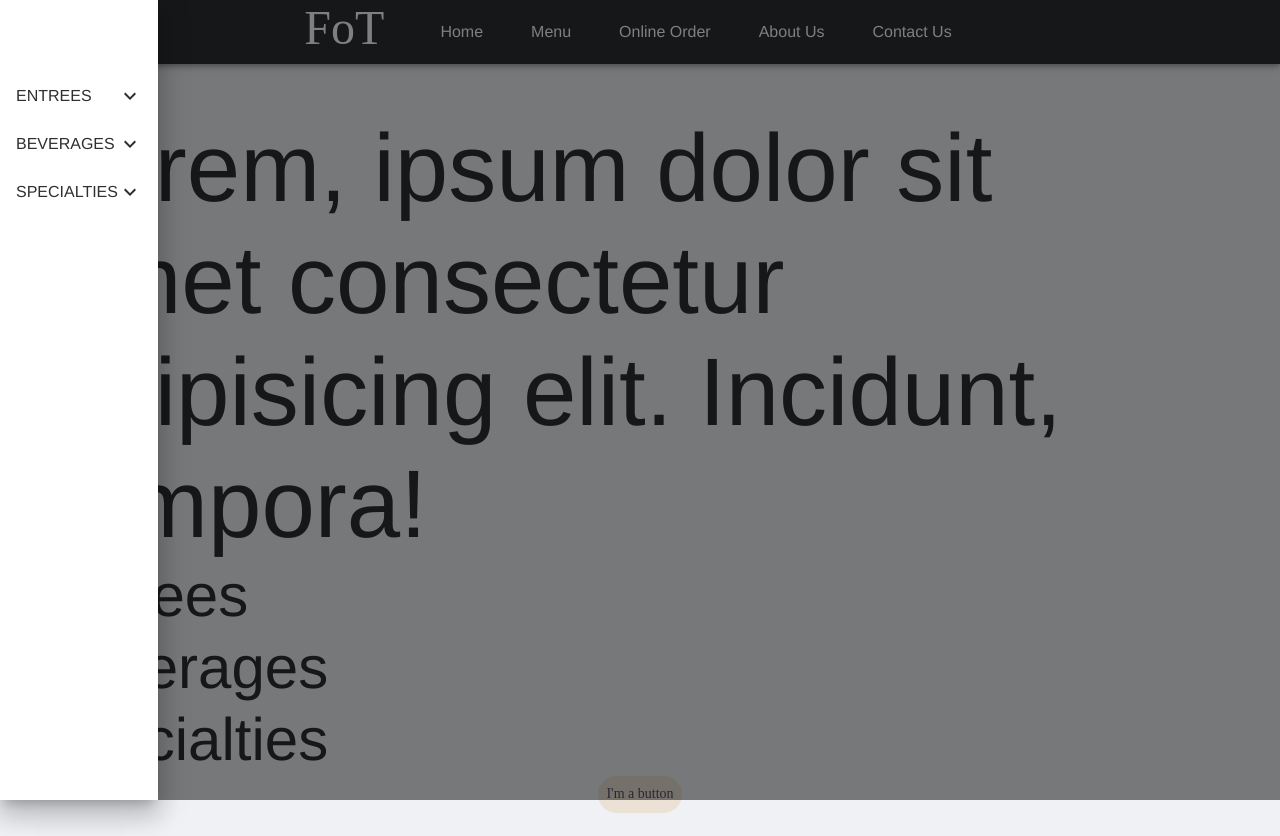
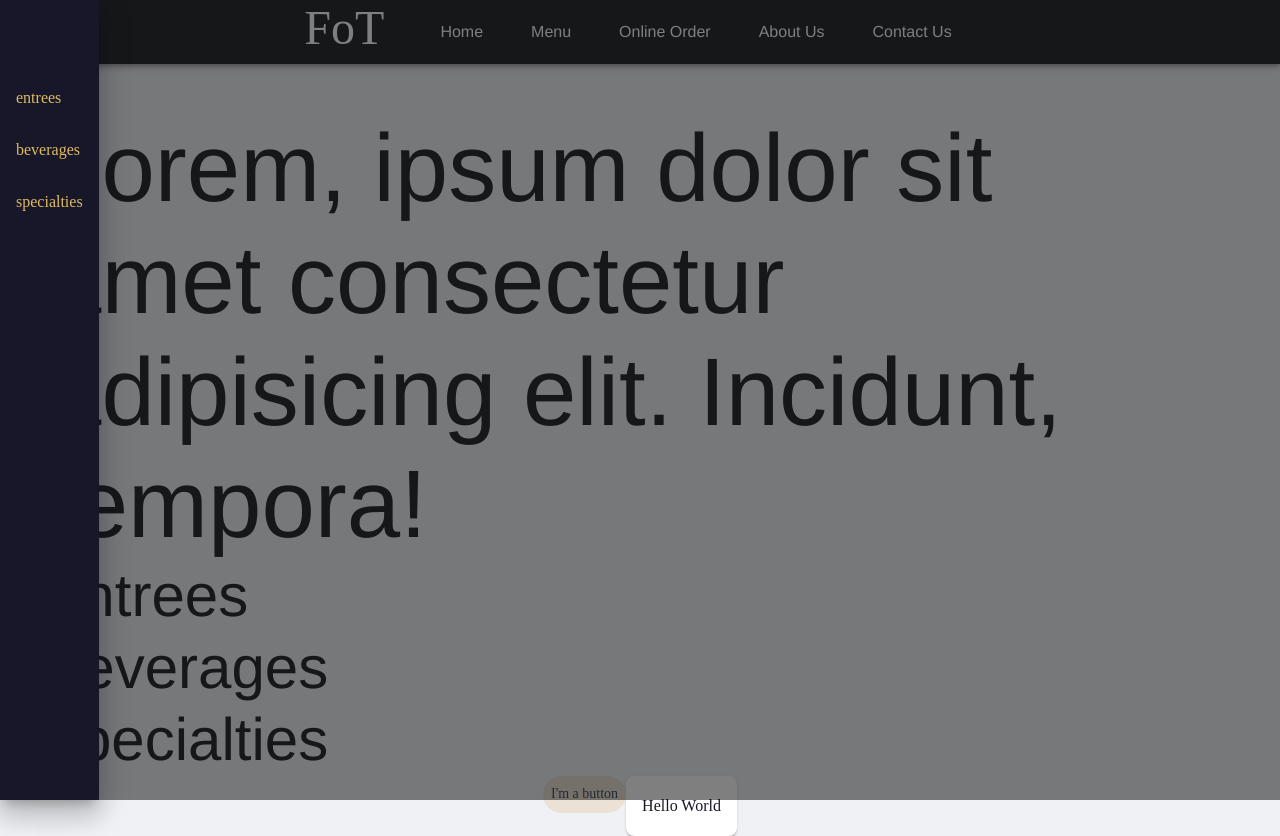
Before and after one commit to Explosivespectra/TypeBlog, a React (Create React App) app: page /menu in a window 1280 px wide. Both pictures are taken after a click on the button "Menu Navigation". Before the commit the page ends 813 px from the top, so only its background shows below. Built offline with nearby package versions, Linux system fonts and the light colour scheme; a web font is replaced by a local one.

Commit message:
Styling for menu cards/nav and buttons begun

```diff
--- a/src/components/pageComponents/MenuPage.tsx
+++ b/src/components/pageComponents/MenuPage.tsx
@@ -1,36 +1,46 @@
 import { useState } from "react";
-import { Typography, Grid, Drawer, Card, Button, IconButton, List, ListItem, ListItemText, Toolbar, Tooltip, Hidden, Container } from "@material-ui/core";
+import { Typography, Grid, Drawer, Card, CardActionArea, CardMedia, CardContent, Button, IconButton, List, ListItem, ListItemText, Toolbar, Tooltip, Hidden, Container } from "@material-ui/core";
 import MenuIcon from "@material-ui/icons/Menu";
-import ExpandLess from "@material-ui/icons/ExpandLess";
-import ExpandMore from "@material-ui/icons/ExpandMore";
 import { makeStyles, createStyles, Theme } from "@material-ui/core/styles";
 
 const useStyles = makeStyles((theme: Theme) => createStyles({
   navcontent: {
-    textTransform: "uppercase",
-    style: theme.typography.button,
-    color: theme.palette.text.secondary,
+    color: "#ddbb61",
+    fontFamily: "Genshin",
   },
 
-  mobileNav: {
-
+  menuNav: {
+    background:"#181729",
   },
-
-  desktopNav: {
-
+  menuCard: {
+    borderRadius: "8px",
   },
-
-  menuCards: {
-
-  },
-
+  cardcontent: {
+    color: "#181729",
+    fontFamily: "Genshin",
+  }
 }));
 
 type ContentProps = { products: Array<object>, categories: Array<string> };
+type DrawerProps = { chosenCategory: number, categories: Array<string>, sendChosen: CallableFunction};
 
-const DrawerContent: React.FC<ContentProps> = ({ products, categories }) => {
+const MenuCard: React.FC = () => {
 
-  const [expandedCategories, setCategories] = useState<Array<Boolean>>(categories.map((category) => { return false }));
+  const classes = useStyles();
+
+  return (
+    <Card className={classes.menuCard}>
+      <CardActionArea onClick={() => {}}>
+        <CardMedia/>
+        <CardContent>
+          <Typography variant="subtitle1" className={classes.cardcontent}>Hello World</Typography>
+        </CardContent>
+      </CardActionArea>
+    </Card>
+  )
+}
+
+const DrawerContent: React.FC<DrawerProps> = ({ chosenCategory, categories, sendChosen }) => {
 
   const classes = useStyles();
 
@@ -38,9 +48,8 @@ const DrawerContent: React.FC<ContentProps> = ({ products, categories }) => {
     <List>
       {categories.map((category, ind) => {
         return (
-          <ListItem button className={classes.navcontent} onClick={() => { expandedCategories[ind] = !expandedCategories[ind]; setCategories([...expandedCategories]) }}>
-            <ListItemText primary={<>{category}</>} />
-            {expandedCategories[ind] ? <ExpandLess color="inherit" /> : <ExpandMore color="inherit" />}
+          <ListItem key={category} button onClick={() => { sendChosen(ind)}}>
+            <ListItemText primary={<Typography variant="subtitle1" className={classes.navcontent}>{category}</Typography>}/>
           </ListItem>
         )
       })}
@@ -50,16 +59,19 @@ const DrawerContent: React.FC<ContentProps> = ({ products, categories }) => {
 
 const CategoryDrawer: React.FC<ContentProps> = ({ products, categories }) => {
 
+  const classes = useStyles();
+
   const [openDrawer, setDrawer] = useState<boolean>(false);
-
+  const [currentCategory, setCategory] = useState<number>(0);
   return (<nav>
     <Hidden xlUp>
       <Drawer
+        classes={{ paper: classes.menuNav}}
         open={openDrawer}
         variant="temporary"
         onClose={() => { setDrawer(false) }}>
         <Toolbar />
-        <DrawerContent products={products} categories={categories} />
+        <DrawerContent chosenCategory={currentCategory} categories={categories} sendChosen={(ind: number) => {setCategory(ind)}} />
       </Drawer>
     </Hidden>
     <Hidden xlUp>
@@ -71,9 +83,11 @@ const CategoryDrawer: React.FC<ContentProps> = ({ products, categories }) => {
     </Hidden>
     <Hidden lgDown>
       <Drawer
-        variant="persistent" open={true}>
+        classes={{ paper: classes.menuNav}}
+        open={true}
+        variant="persistent">
         <Toolbar />
-        <DrawerContent products={products} categories={categories} />
+        <DrawerContent chosenCategory={currentCategory} categories={categories} sendChosen={(ind: number) => {setCategory(ind)}} />
       </Drawer>
     </Hidden>
   </nav>)
@@ -106,6 +120,7 @@ const MenuPage: React.FC<ContentProps> = ({ products, categories }) => {
         <Grid container justify="center" alignItems="flex-start">
           <MenuContent products={products} categories={categories}/>
           <Button>I'm a button</Button>
+          <MenuCard/>
         </Grid>
       </Container>
     </>
```
